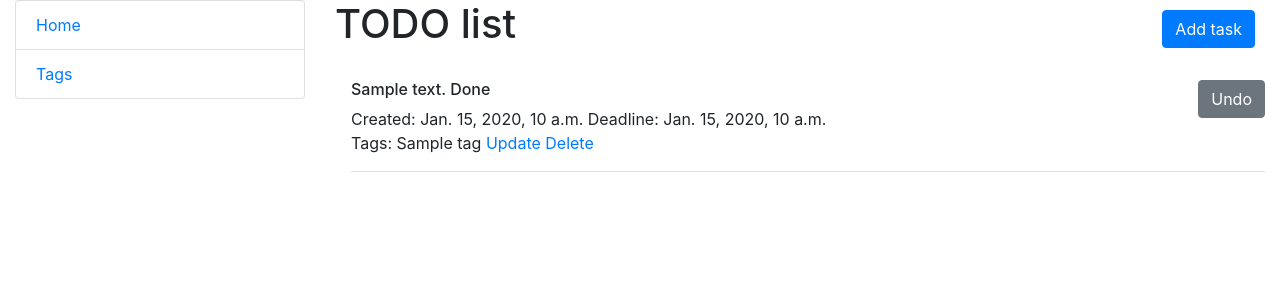
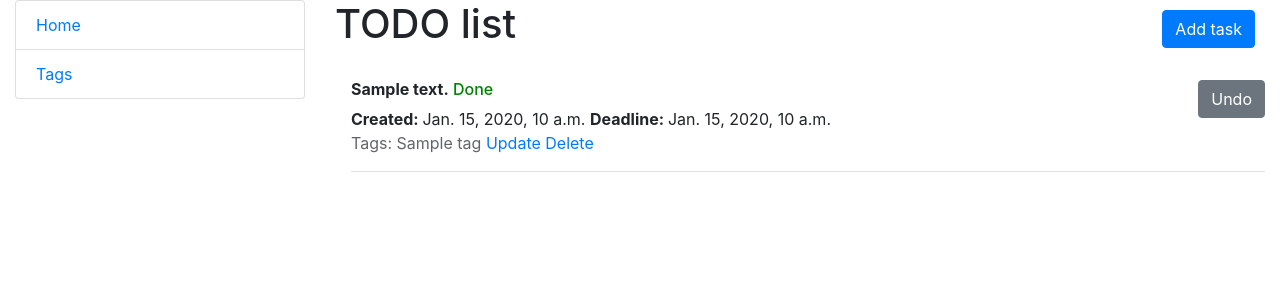
Before and after one commit to D1st3f/Todo-List, a Django app: page / in a window 1280 px wide. Shown: the top 300 px of the page. Run offline with Django 4.2, Linux system fonts and the light colour scheme; tables that the repository leaves empty hold one stand-in row (values such as "Sample post").

Commit message:
Added colored text for donned and undonned text

```diff
--- a/templates/taskmanager/index.html
+++ b/templates/taskmanager/index.html
@@ -12,21 +12,24 @@
   {% for task in task_list %}
     <div class="ml-3 border-bottom">
       {% if task.task_done %}
-        <h6>{{ task.content }} <span class="color-green">Done</span> <a class="btn btn-secondary" style="float: right"
-                                                                        href="{% url 'taskmanager:complete-or-not' pk=task.id %}">Undo</a>
+        <h6><strong>{{ task.content }}</strong> <span class="color-green">Done</span> <a class="btn btn-secondary"
+                                                                                         style="float: right"
+                                                                                         href="{% url 'taskmanager:complete-or-not' pk=task.id %}">Undo</a>
         </h6>
       {% else %}
-        <h6>{{ task.content }} <span class="color-red">Not done</span> <a class="btn btn-success" style="float: right"
-                                                                          href="{% url 'taskmanager:complete-or-not' pk=task.id %} ">Complete</a>
+        <h6><strong>{{ task.content }}</strong> <span class="color-red">Not done</span> <a class="btn btn-success"
+                                                                                           style="float: right"
+                                                                                           href="{% url 'taskmanager:complete-or-not' pk=task.id %} ">Complete</a>
         </h6>
       {% endif %}
-      Created: {{ task.datetime_field }}
-
+      <strong>Created: </strong> {{ task.datetime_field }}
+      <strong>{% if task.deadline %}
+        Deadline:
+      {% endif %}</strong>
       {% if task.deadline %}
-        Deadline: {{ task.deadline }}
+        {{ task.deadline }}
       {% endif %}
-
-      <p><span>Tags:
+      <p><span class="tag-container" style="opacity: 0.7;">Tags:
         {% for tag in task.tags.all %}
           {{ tag.name }}
         {% endfor %}
@@ -36,4 +39,13 @@
     </div>
     <br>
   {% endfor %}
+  <style>
+    .color-green {
+      color: green;
+    }
+
+    .color-red {
+      color: red;
+    }
+  </style>
 {% endblock %}
```
